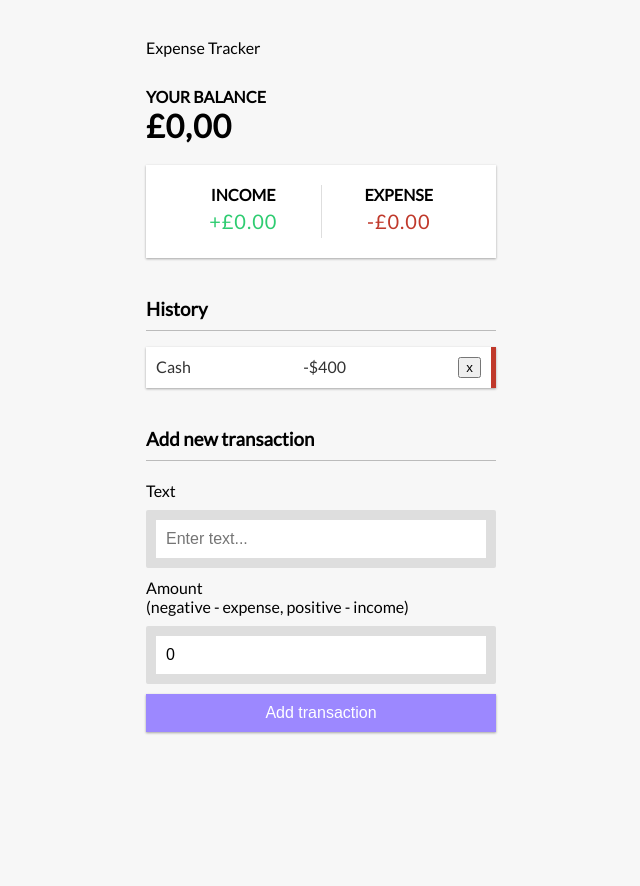
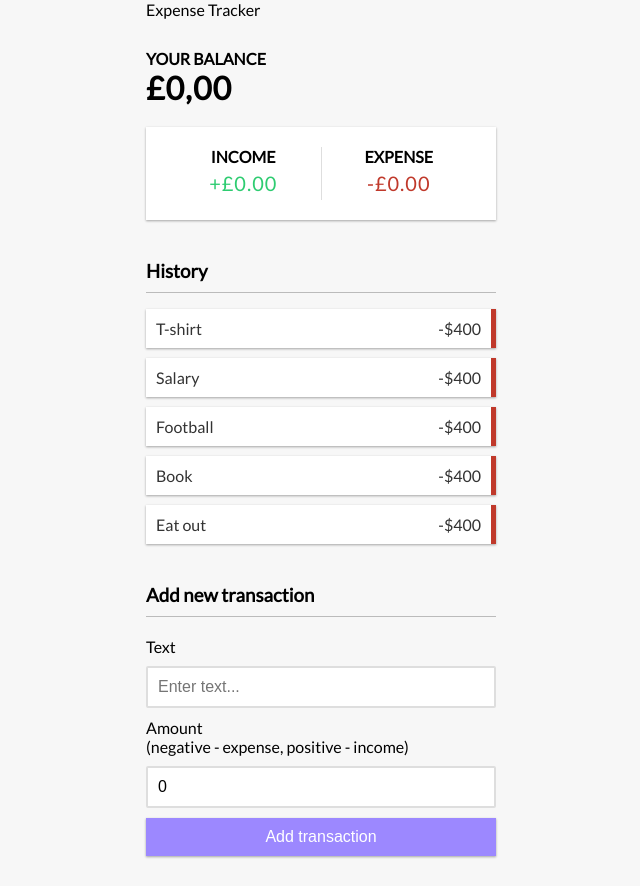
Before and after one commit to AL-ASHMALI/Expense-tracker, a React (Create React App) app: page / in a window 1280 px wide. Shown: the whole page, without its empty margins (319-959 px from the left). Before the commit the page ends 800 px from the top, so only its background shows below. Built offline with nearby package versions, Linux system fonts and the light colour scheme.

Commit message:
added more features

```diff
--- a/src/App.css
+++ b/src/App.css
@@ -74,7 +74,7 @@
 }
 
 input[type='text'], input[type='number'] {
-  border: 10px solid #dedede;
+  border: 2px solid #dedede;
   border-radius: 2px;
   display: block;
   font-size: 16px;
@@ -94,6 +94,11 @@
   margin: 10px 0 30px;
   width: 100%;
 }
+
+.btn:focus, .delete-btn:focus{
+  outline: 0;
+}
+
 
 .list{
   list-style-type: none;
@@ -119,3 +124,23 @@
 .list li.minus{
   border-right: 5px solid #c0392b;
 }
+
+.delete-btn{
+  cursor: pointer;
+  background-color: #e74c3c;
+  border: 0;
+  color: #fff;
+  font-size: 20px;
+  line-height: 20px;
+  padding: 2px 5px;
+  position: absolute;
+  top: 50%;
+  left: 0;
+  transform: translate(-100%, -50%);
+  opacity: 0;
+  transition: opacity 0.3s ease;
+}
+
+.list li:hover .delete-btn{
+  opacity: 1;
+}
--- a/src/App.js
+++ b/src/App.js
@@ -4,11 +4,15 @@
 import TransactionList from './components/TransactionList';
 import IncomeExpenses from './components/IncomeExpenses';
 import AddTransaction from './components/AddTransaction';
+
+import { GlobalProvider } from './context/GlobalState';
+
+
 import './App.css';
 
 function App() {
   return (
-    <div>
+    <GlobalProvider>
       <Header />
       <div className='container'>
         <Balance />
@@ -18,7 +22,7 @@
 
       </div>
 
-    </div>
+    </GlobalProvider>
   );
 }
 
--- a/src/components/TransactionList.js
+++ b/src/components/TransactionList.js
@@ -1,13 +1,18 @@
-import React from 'react'
+import React, {useContext} from 'react'
+import { GlobalContext } from '../context/GlobalState'
 
 const TransactionList = () => {
+  const {transactions} = useContext(GlobalContext)
+
+
   return (
     <>
       <h3>History</h3>
       <ul className="list">
-        <li className="minus">
-          Cash <span>-$400</span><button className="delete-btn">x</button>
-        </li>
+        {transactions.map(transaction =>(<li className="minus">
+          {transaction.text} <span>-$400</span><button className="delete-btn">x</button>
+        </li>))}
+
       </ul>
     </>
   )
--- /dev/null
+++ b/src/context/AppReducer.js
@@ -0,0 +1,6 @@
+export default (state, action) => {
+    switch (action.type) {
+        default:
+         return state;
+    }
+}
--- /dev/null
+++ b/src/context/GlobalState.js
@@ -0,0 +1,25 @@
+import React, { createContext, useReducer} from 'react';
+import AppReducer from './AppReducer';
+
+// creating the initial state
+const initialState = {
+    transactions: [
+        { id: 1, text: 'T-shirt', amount: -20},
+        { id: 1, text: 'Salary', amount: 400},
+        { id: 1, text: 'Football', amount: -10},
+        { id: 1, text: 'Book', amount: -20},
+        { id: 1, text: 'Eat out', amount: -40}
+    ]
+}
+
+//create global context using createContext
+export const GlobalContext = createContext(initialState);
+
+//provider component
+export const GlobalProvider = ({ children }) => {
+    const [state, dispatch] = useReducer(AppReducer, initialState);
+
+    return (<GlobalContext.Provider value = {{transactions: state.transactions}}> {/* this allows to access the transactions in the initialState*/}
+        {children}
+    </GlobalContext.Provider>)
+}
```
